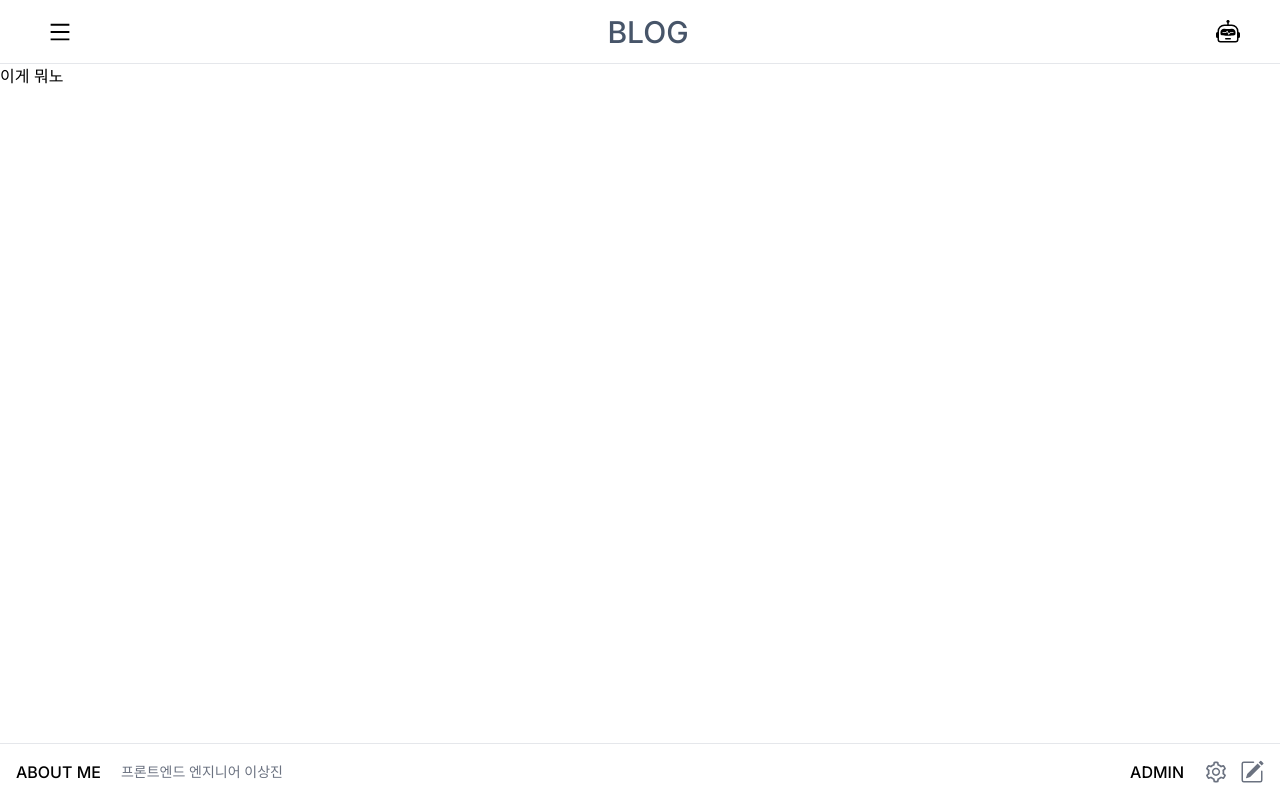
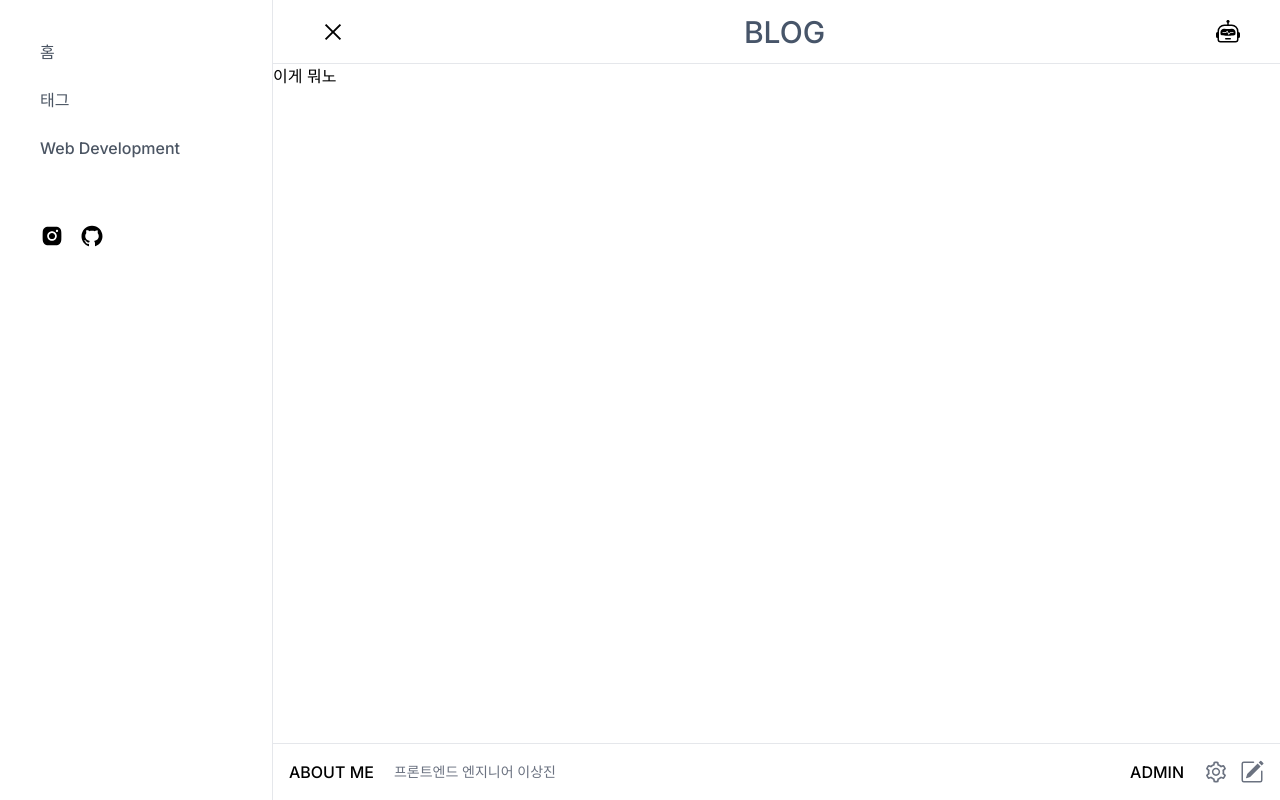
Before and after one commit to collectionMyProjects/next-supabase, a Next.js app: page / in a window 1280 px wide. Both pictures are taken after a click on the button 60 px from the left and 31 px from the top of the page. Built offline with nearby package versions, Linux system fonts and the light colour scheme.

Commit message:
feat: add sidebar component

```diff
--- a/src/components/Header.tsx
+++ b/src/components/Header.tsx
@@ -1,17 +1,27 @@
+'use client';
+
+import { isSidebarOpen } from '@/atoms/sidebar';
+import { useAtom } from 'jotai';
 import Link from 'next/link';
-import { AiOutlineMenu } from 'react-icons/ai';
+import { AiOutlineClose, AiOutlineMenu } from 'react-icons/ai';
 import { BsRobot } from 'react-icons/bs';
 
 const Header = () => {
+  const [isOpen, setIsOpen] = useAtom(isSidebarOpen);
+
   return (
     <header className="flex h-16 items-center justify-between border-b px-4 lg:px-10">
-      <button className="p-2">
-        <AiOutlineMenu className="size-5 lg:size-6" />
+      <button onClick={() => setIsOpen((tag) => !tag)} className="p-2">
+        {isOpen ? (
+          <AiOutlineClose className="size-5 lg:size-6" />
+        ) : (
+          <AiOutlineMenu className="size-5 lg:size-6" />
+        )}
       </button>
       <Link href="/">
         <h1 className="text-3xl font-medium text-slate-600">BLOG</h1>
       </Link>
-      <Link href="/posts">
+      <Link href="/search">
         <BsRobot className="size-5 lg:size-6" />
       </Link>
     </header>
--- a/src/components/Sidebar.tsx
+++ b/src/components/Sidebar.tsx
@@ -1,11 +1,52 @@
+'use client';
+
 import { isSidebarOpen } from '@/atoms/sidebar';
 import { cn } from '@/utils/style';
 import { useAtom } from 'jotai';
+import Link from 'next/link';
+import { AiFillGithub, AiFillInstagram, AiOutlineClose } from 'react-icons/ai';
 
 const Sidebar = () => {
-  const [isOpen, setIsOepn] = useAtom(isSidebarOpen);
+  const [isOpen, setIsOpen] = useAtom(isSidebarOpen);
 
-  return <div className={cn('min-h-screen', isOpen ? 'flex' : 'hidden')}></div>;
+  return (
+    <div
+      className={cn(
+        'absolute z-10 min-h-screen flex-col gap-6 border-r bg-white p-10 text-base lg:relative',
+        isOpen ? 'flex' : 'hidden',
+      )}
+    >
+      <div className="flex justify-end lg:hidden">
+        <AiOutlineClose
+          className="size-6 cursor-pointer"
+          onClick={() => setIsOpen(false)}
+        />
+      </div>
+      <Link href="/" className="w-48 font-medium text-gray-600 hover:underline">
+        홈
+      </Link>
+      <Link
+        href="/tag"
+        className="w-48 font-medium text-gray-600 hover:underline"
+      >
+        태그
+      </Link>
+      <Link
+        href="/category/Web-Developmnet"
+        className="w-48 font-medium text-gray-600 hover:underline"
+      >
+        Web Development
+      </Link>
+      <div className="mt-10 flex items-center gap-4">
+        <Link href="https://www.instagram.com/lsj0202_" target="_blank">
+          <AiFillInstagram className="size-6" />
+        </Link>
+        <Link href="https://github.com/lsj0202" target="_blank">
+          <AiFillGithub className="size-6" />
+        </Link>
+      </div>
+    </div>
+  );
 };
 
 export default Sidebar;
```
